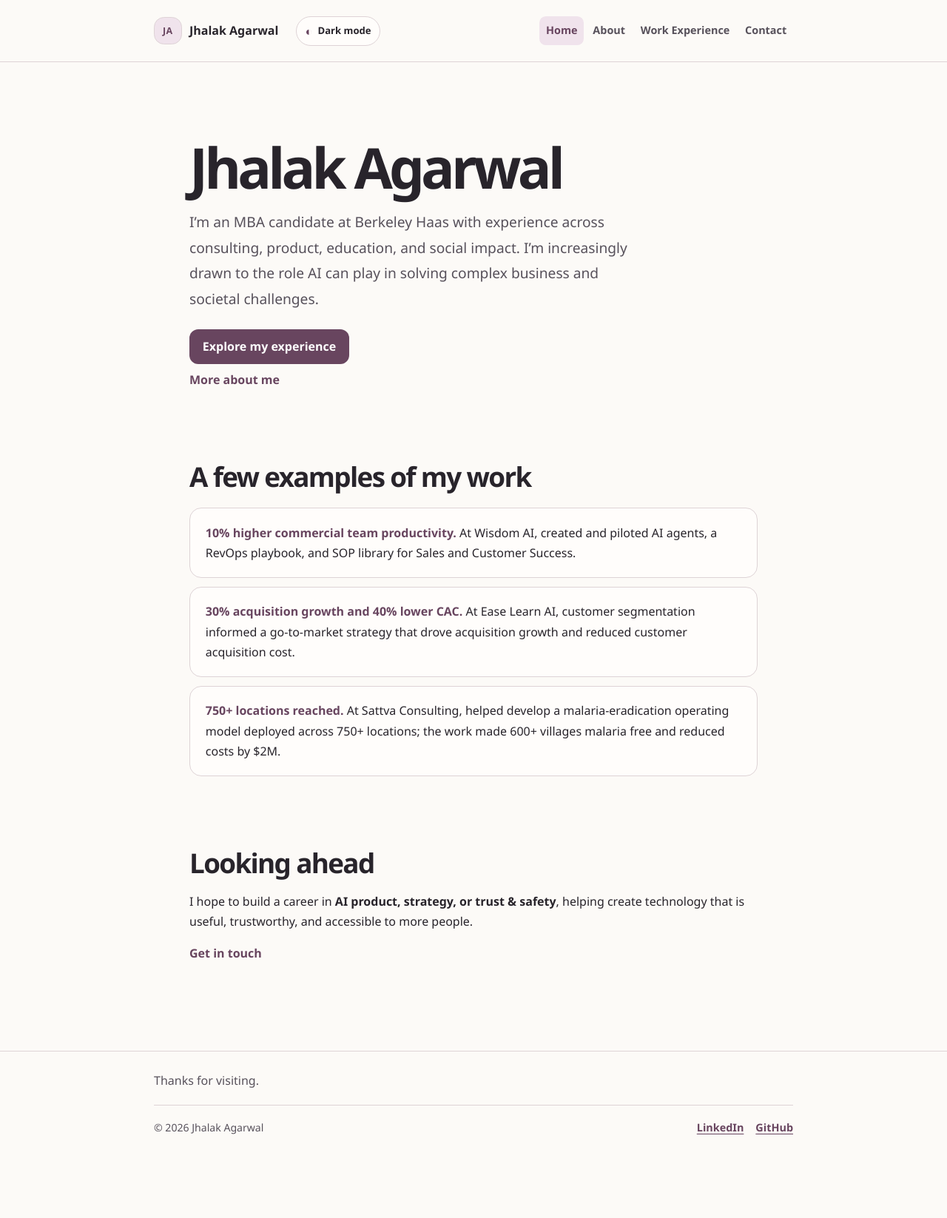
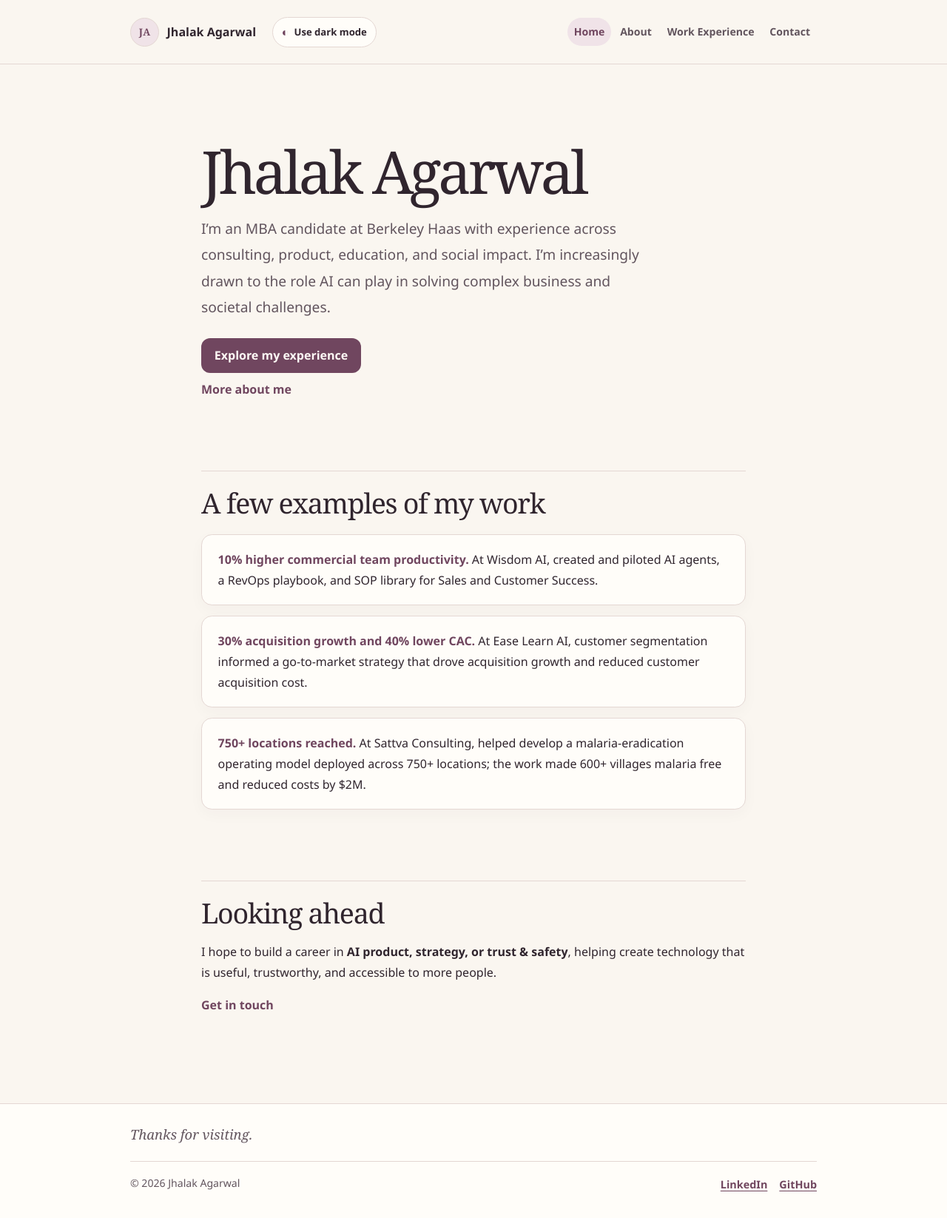
Before and after one commit to jhalakagarwal-05/jhalakagarwal-05.github.io, a Jekyll site: the page built from index.md, in a window 1280 px wide. Shown: the whole page at 74% size. Built offline with Jekyll 4.4.1, drawn with Linux system fonts in a browser that asks for light colours; before the commit the page ends 1570 px from its top, so only the background shows below that.

```diff
--- a/_config.yml
+++ b/_config.yml
@@ -6,6 +6,8 @@ url: "https://jhalakagarwal-05.github.io"
 baseurl: ""
 lang: en-US
 markdown: kramdown
+kramdown:
+  input: Kramdown
 permalink: pretty
 
 author:
--- a/_includes/head.html
+++ b/_includes/head.html
@@ -1,10 +1,10 @@
-{% assign meta_title = page.title | default: site.title %}
+{% capture meta_title %}{% if page.title and page.title != "Home" %}{{ page.title }} · {% endif %}{{ site.title }}{% endcapture %}
 {% assign meta_description = page.description | default: site.description %}
 <meta charset="utf-8">
 <meta name="viewport" content="width=device-width, initial-scale=1">
 <meta name="description" content="{{ meta_description | strip_html | normalize_whitespace | escape }}">
 <meta name="color-scheme" content="light dark">
-<title>{% if page.title and page.title != "Home" %}{{ meta_title | escape }} · {% endif %}{{ site.title | escape }}</title>
+<title>{{ meta_title | escape }}</title>
 <link rel="canonical" href="{{ page.url | absolute_url }}">
 <link rel="icon" href="{{ '/assets/favicon.svg' | relative_url }}" type="image/svg+xml">
 <meta property="og:type" content="website">
--- a/_includes/header.html
+++ b/_includes/header.html
@@ -1,6 +1,6 @@
 <header class="site-header">
   <div class="site-header__inner page-container">
-    <a class="brand" href="{{ '/' | relative_url }}" aria-label="{{ site.author.name }} — home">
+    <a class="brand" href="{{ '/' | relative_url }}">
       <span class="brand__monogram" aria-hidden="true">JA</span>
       <span class="brand__name">{{ site.author.name | escape }}</span>
     </a>
@@ -8,10 +8,9 @@
       class="theme-toggle"
       id="theme-toggle"
       type="button"
-      aria-label="Switch color theme"
       hidden>
       <span class="theme-toggle__icon" aria-hidden="true">◐</span>
-      <span class="theme-toggle__text">Dark mode</span>
+      <span class="theme-toggle__text">Use dark mode</span>
     </button>
     <nav class="primary-nav" aria-label="Main navigation">
       <ul>
--- a/assets/css/main.css
+++ b/assets/css/main.css
@@ -1,18 +1,18 @@
 :root {
   color-scheme: light;
-  --background: #fcfaf7;
-  --surface: #fffdfb;
-  --surface-soft: #f4ede8;
-  --text: #28242b;
-  --muted: #57515b;
-  --border: #ded3d6;
-  --accent: #68455f;
-  --accent-hover: #50344a;
-  --accent-contrast: #ffffff;
-  --accent-soft: #f0e3ec;
-  --highlight: #eee8dc;
-  --focus: #8a4e75;
-  --shadow: 0 1rem 2.75rem rgb(67 49 57 / 7%);
+  --background: #faf6f0;
+  --surface: #fffdf9;
+  --surface-soft: #f3e9e2;
+  --text: #30252e;
+  --muted: #62555e;
+  --border: #e4d7d3;
+  --accent: #70465f;
+  --accent-hover: #543348;
+  --accent-contrast: #fffaf6;
+  --accent-soft: #f0e3e8;
+  --highlight: #e8e9d9;
+  --focus: #985b79;
+  --shadow: 0 1.25rem 3.5rem rgb(65 41 51 / 8%);
   font-family: "Avenir Next", Avenir, "Segoe UI", sans-serif;
   font-synthesis: none;
   text-rendering: optimizeLegibility;
@@ -20,37 +20,37 @@
 
 :root[data-theme="dark"] {
   color-scheme: dark;
-  --background: #18171c;
-  --surface: #211f25;
-  --surface-soft: #2c2931;
-  --text: #f6f1f4;
-  --muted: #c1b8c1;
-  --border: #48414a;
-  --accent: #f1bbd2;
-  --accent-hover: #f8d1e2;
-  --accent-contrast: #251621;
-  --accent-soft: #382c38;
-  --highlight: #34322d;
-  --focus: #ffd3e6;
-  --shadow: 0 1rem 2.75rem rgb(0 0 0 / 20%);
+  --background: #211e23;
+  --surface: #2a262d;
+  --surface-soft: #373039;
+  --text: #f6eee8;
+  --muted: #d0c1c7;
+  --border: #51444e;
+  --accent: #e8b9cc;
+  --accent-hover: #f5d2df;
+  --accent-contrast: #30232b;
+  --accent-soft: #3e303a;
+  --highlight: #3a3b32;
+  --focus: #f3c4d7;
+  --shadow: 0 1.25rem 3.5rem rgb(0 0 0 / 22%);
 }
 
 @media (prefers-color-scheme: dark) {
   :root:not([data-theme]) {
     color-scheme: dark;
-    --background: #18171c;
-    --surface: #211f25;
-    --surface-soft: #2c2931;
-    --text: #f6f1f4;
-    --muted: #c1b8c1;
-    --border: #48414a;
-    --accent: #f1bbd2;
-    --accent-hover: #f8d1e2;
-    --accent-contrast: #251621;
-    --accent-soft: #382c38;
-    --highlight: #34322d;
-    --focus: #ffd3e6;
-    --shadow: 0 1rem 2.75rem rgb(0 0 0 / 20%);
+    --background: #211e23;
+    --surface: #2a262d;
+    --surface-soft: #373039;
+    --text: #f6eee8;
+    --muted: #d0c1c7;
+    --border: #51444e;
+    --accent: #e8b9cc;
+    --accent-hover: #f5d2df;
+    --accent-contrast: #30232b;
+    --accent-soft: #3e303a;
+    --highlight: #3a3b32;
+    --focus: #f3c4d7;
+    --shadow: 0 1.25rem 3.5rem rgb(0 0 0 / 22%);
   }
 }
 
@@ -69,14 +69,14 @@ body {
   background: var(--background);
   color: var(--text);
   font-size: 1rem;
-  line-height: 1.7;
+  line-height: 1.75;
   -webkit-font-smoothing: antialiased;
 }
 
 a {
   color: var(--accent);
   text-decoration-thickness: 0.08em;
-  text-underline-offset: 0.2em;
+  text-underline-offset: 0.22em;
 }
 
 a:hover {
@@ -96,7 +96,7 @@ a {
 }
 
 .page-container {
-  width: min(100% - 2rem, 54rem);
+  width: min(100% - 2.5rem, 58rem);
   margin-inline: auto;
 }
 
@@ -124,10 +124,11 @@ a {
 
 .site-header__inner {
   display: flex;
-  min-height: 5.2rem;
+  min-height: 5.4rem;
+  flex-wrap: wrap;
   align-items: center;
-  gap: 0.8rem 1.25rem;
-  padding-block: 0.85rem;
+  gap: 0.6rem 1.15rem;
+  padding-block: 0.85rem 0.7rem;
 }
 
 .brand {
@@ -146,15 +147,16 @@ a {
 
 .brand__monogram {
   display: grid;
-  width: 2.35rem;
+  width: 2.45rem;
   aspect-ratio: 1;
   place-items: center;
   border: 1px solid var(--border);
-  border-radius: 0.85rem;
+  border-radius: 50%;
   background: var(--accent-soft);
   color: var(--accent);
-  font-size: 0.78rem;
-  letter-spacing: 0.04em;
+  font-family: Georgia, "Times New Roman", serif;
+  font-size: 0.82rem;
+  letter-spacing: 0.02em;
 }
 
 .brand__name {
@@ -182,10 +184,10 @@ a {
 
 .primary-nav a {
   display: inline-block;
-  padding: 0.45rem 0.55rem;
-  border-radius: 0.55rem;
+  padding: 0.42rem 0.55rem;
+  border-radius: 999px;
   color: var(--muted);
-  font-size: 0.9rem;
+  font-size: 0.88rem;
   font-weight: 650;
   text-decoration: none;
   white-space: nowrap;
@@ -199,12 +201,12 @@ a {
 
 .theme-toggle {
   display: inline-flex;
-  min-height: 2.5rem;
+  min-height: 2.55rem;
   align-items: center;
   justify-content: center;
   gap: 0.45rem;
   margin-left: auto;
-  padding: 0.45rem 0.7rem;
+  padding: 0.45rem 0.75rem;
   border: 1px solid var(--border);
   border-radius: 999px;
   background: var(--surface);
@@ -228,44 +230,45 @@ a {
 
 .site-main {
   min-height: 65vh;
-  padding-block: clamp(3rem, 8vw, 6.4rem);
+  padding-block: clamp(3.2rem, 8vw, 6.4rem);
 }
 
 .home-page,
 .content-page {
-  max-width: 48rem;
+  max-width: 46rem;
   margin-inline: auto;
 }
 
 .eyebrow {
-  margin: 0 0 0.75rem;
+  margin: 0 0 0.8rem;
   color: var(--accent);
-  font-size: 0.78rem;
+  font-size: 0.76rem;
   font-weight: 750;
-  letter-spacing: 0.11em;
+  letter-spacing: 0.12em;
   line-height: 1.4;
   text-transform: uppercase;
 }
 
 .home-page > h1 {
   max-width: 13ch;
-  margin: 0 0 1.15rem;
-  font-size: clamp(2.5rem, 8vw, 4.75rem);
-  font-weight: 720;
-  letter-spacing: -0.065em;
-  line-height: 1.03;
+  margin: 0 0 1.2rem;
+  font-family: Georgia, "Times New Roman", serif;
+  font-size: clamp(2.8rem, 8vw, 5rem);
+  font-weight: 500;
+  letter-spacing: -0.055em;
+  line-height: 1.02;
 }
 
 .home-page > h1 + p {
   max-width: 39rem;
-  margin: 0 0 1.2rem;
+  margin: 0 0 1.3rem;
   color: var(--muted);
   font-size: clamp(1.05rem, 2.5vw, 1.2rem);
-  line-height: 1.8;
+  line-height: 1.85;
 }
 
 .home-page > h1 + p + p {
-  margin-top: 1.5rem;
+  margin-top: 1.55rem;
 }
 
 .home-page > h1 + p + p + p {
@@ -305,25 +308,30 @@ a {
 }
 
 .home-page > h2 {
-  margin: clamp(3.75rem, 9vw, 6rem) 0 0.8rem;
-  font-size: clamp(1.65rem, 4vw, 2.3rem);
-  letter-spacing: -0.045em;
-  line-height: 1.18;
+  margin: clamp(3.75rem, 9vw, 6rem) 0 0.9rem;
+  padding-top: 1.25rem;
+  border-top: 1px solid var(--border);
+  font-family: Georgia, "Times New Roman", serif;
+  font-size: clamp(1.7rem, 4vw, 2.35rem);
+  font-weight: 500;
+  letter-spacing: -0.035em;
+  line-height: 1.2;
 }
 
 .home-page > ul {
   display: grid;
-  gap: 0.75rem;
+  gap: 0.85rem;
   margin: 1.25rem 0 0;
   padding: 0;
   list-style: none;
 }
 
 .home-page > ul > li {
-  padding: 1.2rem 1.3rem;
+  padding: 1.2rem 1.35rem;
   border: 1px solid var(--border);
-  border-radius: 1rem;
+  border-radius: 0.9rem;
   background: var(--surface);
+  box-shadow: 0 0.4rem 1.25rem rgb(65 41 51 / 3%);
 }
 
 .home-page > ul > li strong {
@@ -332,13 +340,16 @@ a {
 
 .page-heading {
   margin-bottom: clamp(2rem, 5vw, 3rem);
+  padding-bottom: 1.8rem;
+  border-bottom: 1px solid var(--border);
 }
 
 .page-heading h1 {
   margin: 0;
-  font-size: clamp(2.65rem, 7vw, 4rem);
-  font-weight: 730;
-  letter-spacing: -0.065em;
+  font-family: Georgia, "Times New Roman", serif;
+  font-size: clamp(2.8rem, 7vw, 4.3rem);
+  font-weight: 500;
+  letter-spacing: -0.055em;
   line-height: 1.05;
 }
 
@@ -360,8 +371,10 @@ a {
 .prose h2 {
   margin: 2.65rem 0 0.8rem;
   padding-top: 0.4rem;
-  font-size: clamp(1.45rem, 3.7vw, 1.9rem);
-  letter-spacing: -0.04em;
+  font-family: Georgia, "Times New Roman", serif;
+  font-size: clamp(1.55rem, 3.7vw, 2rem);
+  font-weight: 500;
+  letter-spacing: -0.035em;
   line-height: 1.25;
 }
 
@@ -395,6 +408,7 @@ a {
 
 .site-footer {
   border-top: 1px solid var(--border);
+  background: var(--surface);
 }
 
 .site-footer__inner {
@@ -404,6 +418,9 @@ a {
 .footer-note {
   margin: 0 0 1.2rem;
   color: var(--muted);
+  font-family: Georgia, "Times New Roman", serif;
+  font-size: 1.15rem;
+  font-style: italic;
 }
 
 .footer-bottom {
@@ -435,9 +452,11 @@ a {
   display: none !important;
 }
 
-@media (min-width: 720px) {
+@media (min-width: 760px) {
   .site-header__inner {
-    gap: 1.5rem;
+    flex-wrap: nowrap;
+    gap: 1.35rem;
+    padding-block: 0.85rem;
   }
 
   .primary-nav {
@@ -454,11 +473,11 @@ a {
 
 @media (max-width: 420px) {
   .page-container {
-    width: min(100% - 1.5rem, 54rem);
+    width: min(100% - 1.5rem, 58rem);
   }
 
   .site-header__inner {
-    gap: 0.7rem;
+    gap: 0.65rem 0.7rem;
   }
 
   .brand {
@@ -467,6 +486,10 @@ a {
 
   .brand__name {
     font-size: 0.92rem;
+  }
+
+  .brand__monogram {
+    width: 2.25rem;
   }
 
   .theme-toggle {
--- a/assets/js/theme.js
+++ b/assets/js/theme.js
@@ -20,8 +20,7 @@
 
   const updateButton = () => {
     const isDark = root.dataset.theme === "dark";
-    button.setAttribute("aria-label", isDark ? "Switch to light theme" : "Switch to dark theme");
-    button.querySelector(".theme-toggle__text").textContent = isDark ? "Light mode" : "Dark mode";
+    button.querySelector(".theme-toggle__text").textContent = isDark ? "Use light mode" : "Use dark mode";
     button.querySelector(".theme-toggle__icon").textContent = isDark ? "☼" : "◐";
   };
 
```
Also changed, not shown: attached_assets/Pasted-Build-my-personal-portfolio-as-a-static-Markdown-site-h_1791321558086.txt (deleted, +0 -19 lines), README.md, assets/favicon.svg, 1 other file.
